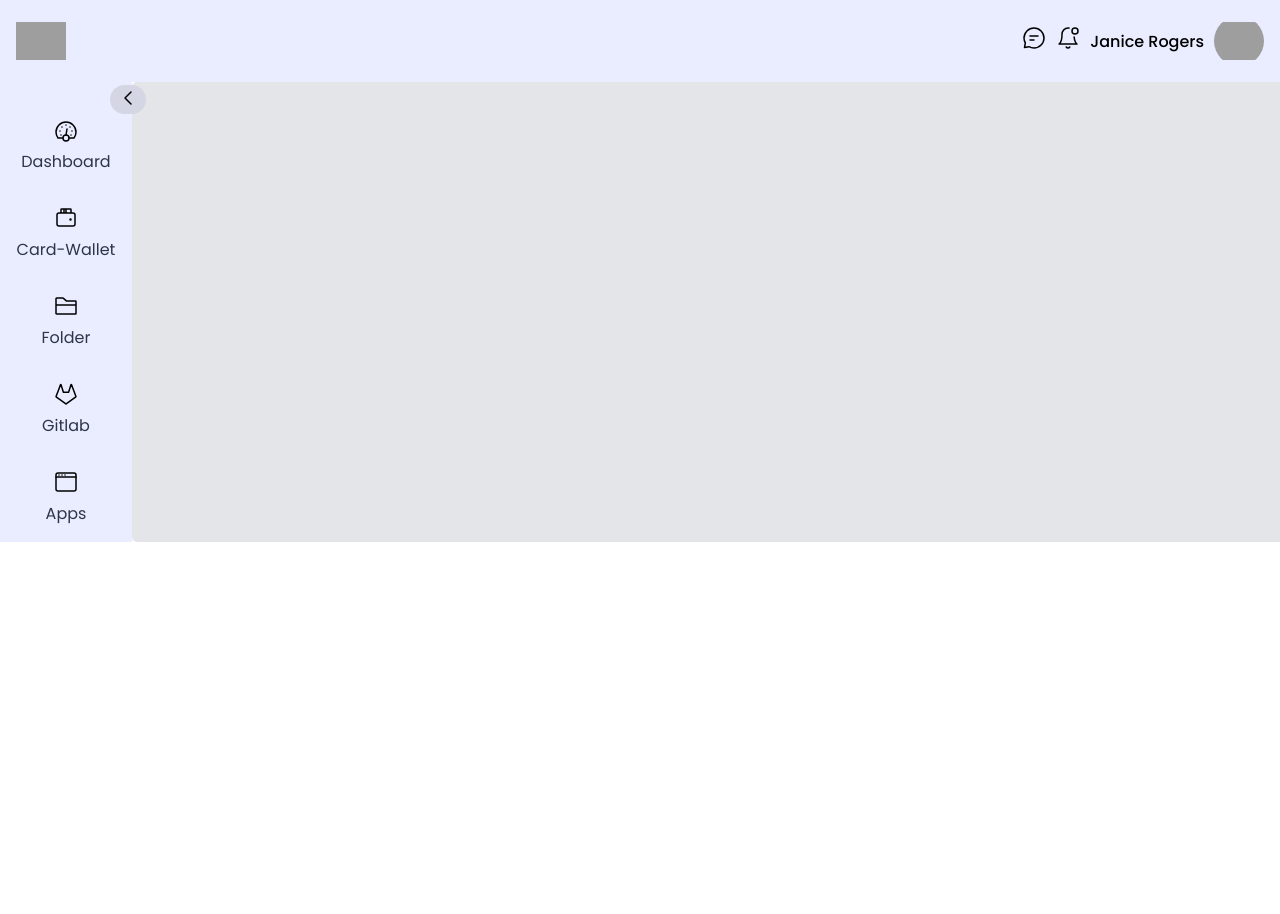
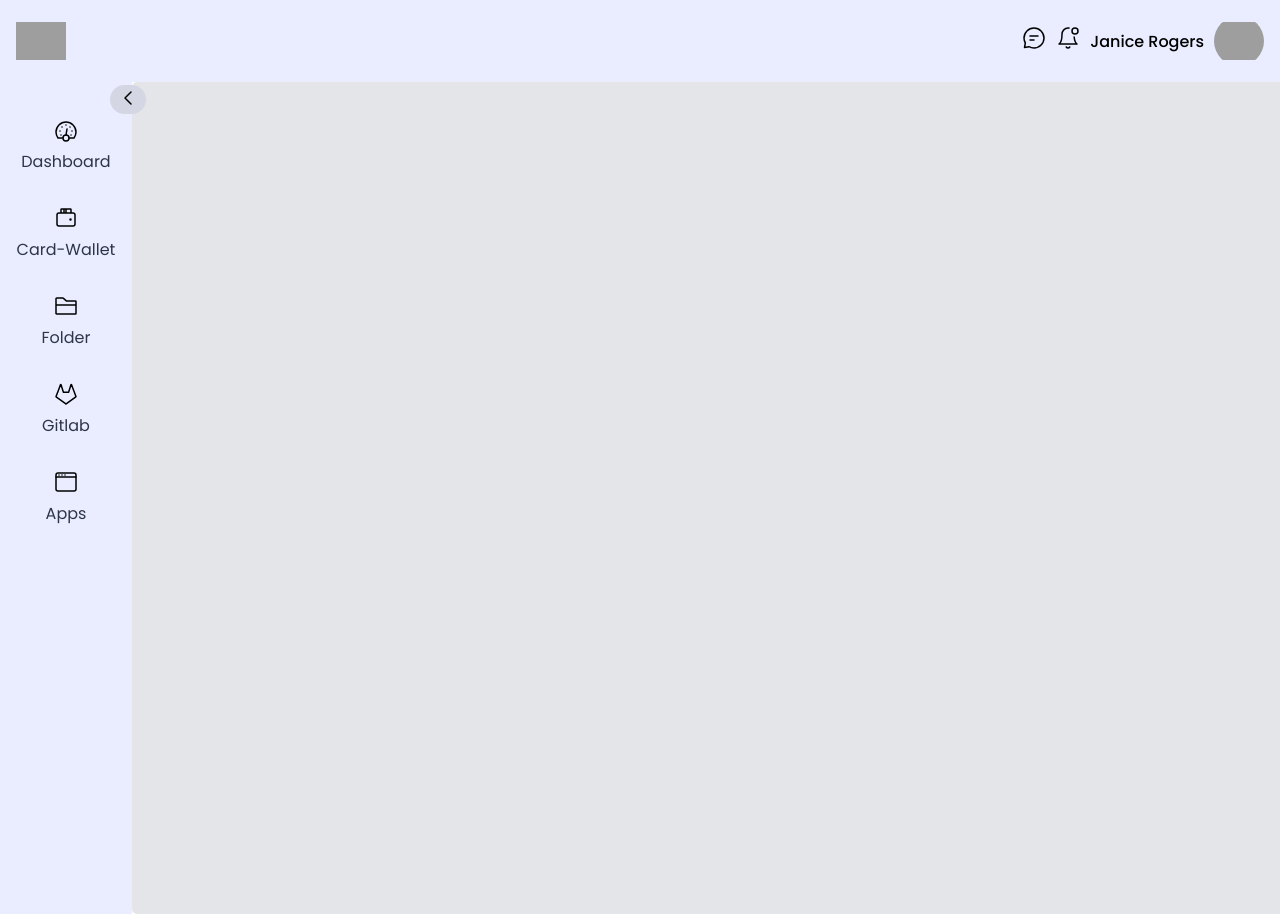
Before and after one commit to israel1947/sideNav, an Angular app: page /home in a window 1280 px wide. Before the commit the page ends 800 px from the top, so only its background shows below. Built offline with nearby package versions, Linux system fonts and the light colour scheme; grey boxes are pictures that could not be loaded.

Commit message:
se modifica el tamño del sidenav

```diff
--- a/src/app/components/sidenav/sidenav.component.css
+++ b/src/app/components/sidenav/sidenav.component.css
@@ -2,7 +2,7 @@
   position: relative;
   top: 0;
   width: 100px;
-  height: 100%;
+  height: 100vh;
   padding: 1rem;
   background-color: rgb(234, 237, 255);
   font-family: 'Poppins', sans-serif;
@@ -66,7 +66,7 @@ a {
 .showSideNavClass {
   position: relative;
   width: 50px;
-  height: 100%;
+  height: 100vh;
   padding: 1rem;
   background-color: rgb(234, 237, 255);
   font-family: 'Poppins', sans-serif;
@@ -82,3 +82,8 @@ a {
 .showSideNavClass .menu {
   gap: 4rem;
 }
+
+.activate {
+  background-color: rgb(195, 205, 222);
+  border-radius: 5px;
+}
```
